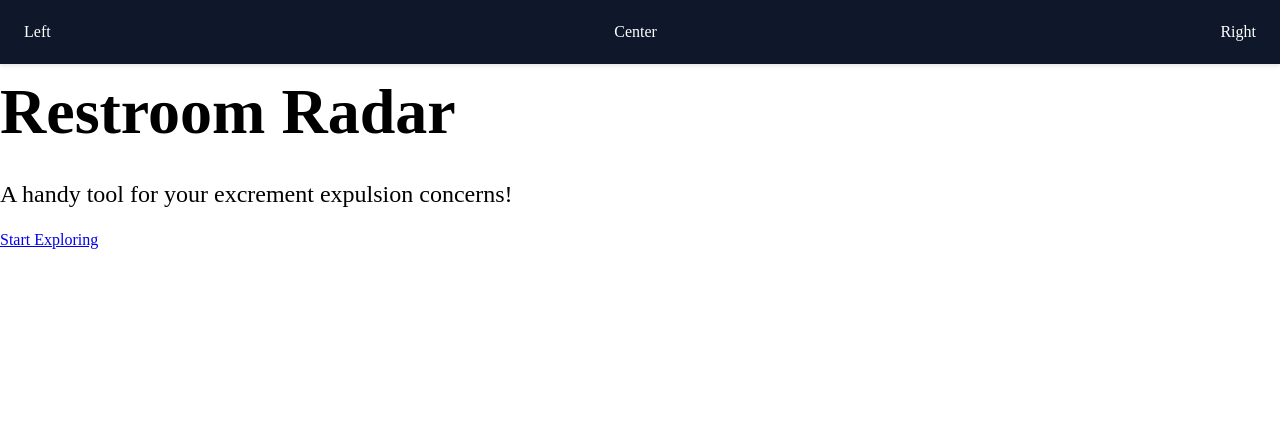
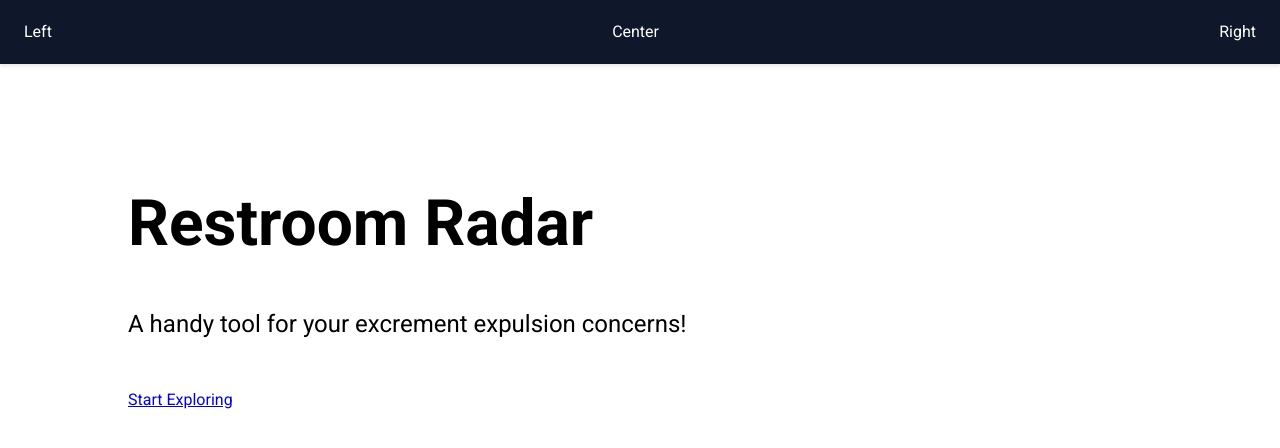
Before and after one commit to cobbdzon/restroom-radar, a React (Vite) app in the folder client/: page / in a window 1280 px wide. Shown: the top 448 px of the page. Built offline with nearby package versions, Linux system fonts and the light colour scheme; no server answers; what server would draw is missing.

Commit message:
some small textual style changes, create directory route

```diff
--- a/client/src/assets/styles/index.module.css
+++ b/client/src/assets/styles/index.module.css
@@ -1,7 +1,10 @@
 .hero {
 	display: flex;
 	flex-direction: column;
-	gap: 16px;
+	gap: clamp(1rem, 5vw, 3.5rem);
+	line-height: 1;
+
+	padding: clamp(1rem, 10vw, 10rem);
 }
 
 .hero_header {
--- a/client/src/assets/styles/main.css
+++ b/client/src/assets/styles/main.css
@@ -1,3 +1,6 @@
+@import url("https://fonts.googleapis.com/css2?family=Roboto:wght@400;500;700&display=swap");
+
+/* style resets */
 *,
 *::before,
 *::after {
@@ -54,3 +57,21 @@ h5,
 h6 {
 	overflow-wrap: break-word;
 }
+
+/* global rules */
+
+:root {
+	--font-primary: "Roboto", sans-serif;
+}
+
+body {
+	font-family: var(--font-primary);
+	font-weight: 400;
+}
+
+h1,
+h2,
+h3 {
+	font-family: var(--font-primary);
+	font-weight: 700;
+}
--- a/client/src/routeTree.gen.ts
+++ b/client/src/routeTree.gen.ts
@@ -11,6 +11,7 @@
 import { Route as rootRouteImport } from './routes/__root'
 import { Route as IndexRouteImport } from './routes/index'
 import { Route as AboutRouteImport } from './routes/about'
+import { Route as DirectoryRouteImport } from './routes/directory'
 
 const IndexRoute = IndexRouteImport.update({
   id: '/',
@@ -22,31 +23,40 @@ const AboutRoute = AboutRouteImport.update({
   path: '/about',
   getParentRoute: () => rootRouteImport,
 } as any)
+const DirectoryRoute = DirectoryRouteImport.update({
+  id: '/directory',
+  path: '/directory',
+  getParentRoute: () => rootRouteImport,
+} as any)
 
 export interface FileRoutesByFullPath {
   '/': typeof IndexRoute
   '/about': typeof AboutRoute
+  '/directory': typeof DirectoryRoute
 }
 export interface FileRoutesByTo {
   '/': typeof IndexRoute
   '/about': typeof AboutRoute
+  '/directory': typeof DirectoryRoute
 }
 export interface FileRoutesById {
   __root__: typeof rootRouteImport
   '/': typeof IndexRoute
   '/about': typeof AboutRoute
+  '/directory': typeof DirectoryRoute
 }
 export interface FileRouteTypes {
   fileRoutesByFullPath: FileRoutesByFullPath
-  fullPaths: '/' | '/about'
+  fullPaths: '/' | '/about' | '/directory'
   fileRoutesByTo: FileRoutesByTo
-  to: '/' | '/about'
-  id: '__root__' | '/' | '/about'
+  to: '/' | '/about' | '/directory'
+  id: '__root__' | '/' | '/about' | '/directory'
   fileRoutesById: FileRoutesById
 }
 export interface RootRouteChildren {
   IndexRoute: typeof IndexRoute
   AboutRoute: typeof AboutRoute
+  DirectoryRoute: typeof DirectoryRoute
 }
 
 declare module '@tanstack/react-router' {
@@ -65,12 +75,20 @@ declare module '@tanstack/react-router' {
       preLoaderRoute: typeof AboutRouteImport
       parentRoute: typeof rootRouteImport
     }
+    '/directory': {
+      id: '/directory'
+      path: '/directory'
+      fullPath: '/directory'
+      preLoaderRoute: typeof DirectoryRouteImport
+      parentRoute: typeof rootRouteImport
+    }
   }
 }
 
 const rootRouteChildren: RootRouteChildren = {
   IndexRoute: IndexRoute,
   AboutRoute: AboutRoute,
+  DirectoryRoute: DirectoryRoute,
 }
 export const routeTree = rootRouteImport
   ._addFileChildren(rootRouteChildren)
--- /dev/null
+++ b/client/src/routes/directory.tsx
@@ -0,0 +1,9 @@
+import { createFileRoute } from '@tanstack/react-router'
+
+export const Route = createFileRoute('/directory')({
+  component: RouteComponent,
+})
+
+function RouteComponent() {
+  return <div>Hello "/directory"!</div>
+}
```
